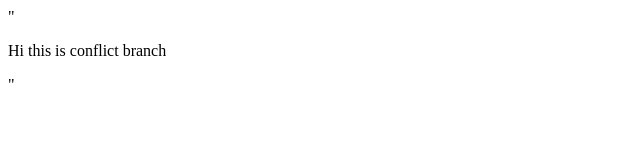
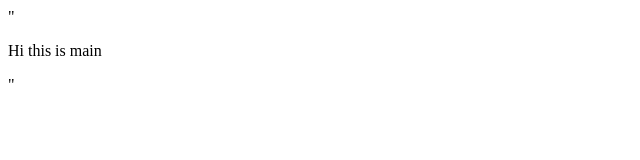
Before and after one commit to preethikavitha/walmartgit, a plain HTML site: page index.html in a window 1280 px wide. Shown: the full height of the page, 0-640 px from the left. Drawn offline with Linux system fonts and the light colour scheme.

Commit message:
Update index.html

```diff
--- a/index.html
+++ b/index.html
@@ -1 +1 @@
-"<html><p>Hi this is conflict branch</p></html>"
+"<html><p>Hi this is main</p></html>"
```
